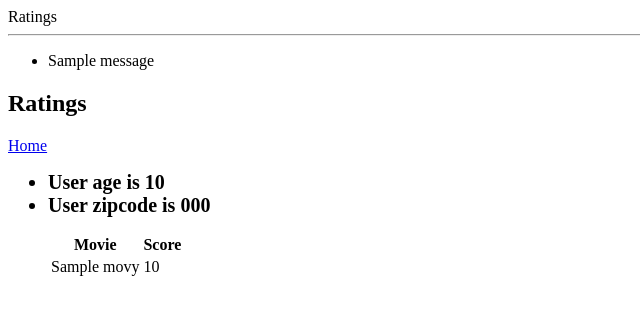
After one commit to DoriRunyon/Ratings-lab-exercise, a Flask app: page /users/1 in a window 1280 px wide. The commit adds this page. Shown: the top 315 px of the page, without its empty margins (0-640 px from the left). Run offline with Flask 2, Linux system fonts and the light colour scheme; tables that the repository leaves empty hold one stand-in row (values such as "Sample post"); one stand-in notice (Sample message) is shown.

Commit message:
Finished user detailsgit add templates/user_details.html !

```diff
--- a/server.py
+++ b/server.py
@@ -2,7 +2,7 @@
 
 from jinja2 import StrictUndefined
 
-from flask import Flask, render_template, redirect, request, flash, session
+from flask import Flask, render_template, redirect, request, flash, session, url_for
 from flask_debugtoolbar import DebugToolbarExtension
 
 from model import connect_to_db, db, User, Rating, Movie
@@ -22,6 +22,11 @@ app.jinja_env.undefined = StrictUndefined
 def index():
     """Homepage."""
 
+    if 'user' in session:
+        print session['user'], "LOOK HERE"
+
+
+
     return render_template("homepage.html")
 
 @app.route('/sign-in-form')
@@ -30,7 +35,7 @@ def sign_in_form():
 
     return render_template("sign_in.html")
 
-@app.route('/sign-in', methods=["POST"])
+@app.route('/sign-up', methods=["POST"])
 def sign_in():
     """Have the user signed in."""
 
@@ -46,9 +51,8 @@ def sign_in():
         db.session.add(user)
         db.session.commit()
 
-    print user, "TEST"
 
-    return "Success!"
+    return redirect('/login')
 
 @app.route('/login')
 def login():
@@ -58,7 +62,29 @@ def login():
 def logged_in():
     """Users with an account can login."""
 
-    pass
+    email = request.form.get("email")
+    password = request.form.get("password")
+
+
+    user = User.query.filter(User.email == email).first()
+
+
+    if user.password == password:
+        user_id = user.user_id
+        session['user'] = user_id
+        flash(("Hello %s, you are now logged in.") % email)
+        return redirect(('/users/%d') %user_id)
+
+    else:
+        return "Incorrect password. <a href='/login'>Try again.</a>"
+
+@app.route('/log-out')
+def logout():
+
+    del session['user']
+    flash("Goodbye, you are now logged out.")
+    return redirect('/')
+
 
 @app.route('/users')
 def user_list():
@@ -66,6 +92,32 @@ def user_list():
 
     users = User.query.all()
     return render_template("user_list.html", users=users)
+
+@app.route('/users/<int:user_id>')
+def user_page(user_id):
+    """Show details for individual user."""
+
+    user = User.query.get(user_id)
+    age = user.age
+    zipcode = user.zipcode
+    ratings = user.ratings
+
+    movie_titles = []
+    scores = []
+    for rating in ratings:
+        movie_title = Movie.query.get(rating.movie_id).title
+        movie_titles.append(movie_title)
+        movie_rating = rating.score
+        scores.append(movie_rating)
+
+    movie_scores = zip(movie_titles, scores)
+
+
+    return render_template("user_details.html",
+                            age=age,
+                            zipcode=zipcode,
+                            ratings=ratings,
+                            movie_scores=movie_scores)
 
 
 if __name__ == "__main__":
--- a/templates/base.html
+++ b/templates/base.html
@@ -8,7 +8,14 @@
   Ratings
   <hr>
 
+  <ul>
+    {% for message in get_flashed_messages() %}
+    <li>{{ message }}</li>
+    {% endfor %}
+  </ul>
+
   {% block content %} put your content here {% endblock %}
+
 
 </body>
 </html>
--- a/templates/sign_in.html
+++ b/templates/sign_in.html
@@ -2,8 +2,8 @@
 {% block content %}
 
 
-    <h1>Log In</h1>
-    <form action="/sign-in" method="POST">
+    <h1>Create a new account</h1>
+    <form action="/sign-up" method="POST">
       Enter Email<input type="text" name="email">
       <br>
       Enter Password<input type="text" name="password">
--- /dev/null
+++ b/templates/user_details.html
@@ -0,0 +1,28 @@
+{% extends 'base.html' %}
+{% block content %}
+
+    <h2>Ratings</h2>
+    <a href="/">Home</a>
+    <ul>
+      <li style="font-weight: bold; font-size: 20px">User age is {{ age }}</li>
+      <li style="font-weight: bold; font-size: 20px">User zipcode is {{ zipcode }}</li>
+      <p></p>
+      <p></p>
+      <table>
+        <thead>
+            <th>Movie</th>
+            <th>Score</th>
+        </thead>
+          {% for record in movie_scores %}
+          <tr>
+            <td>{{ record[0] }}</td>
+            <td>{{ record[1] }}</td>
+          </tr>
+          {% endfor %}
+  </table>
+
+
+    </ul>
+
+
+{% endblock %}
```
Also changed, not shown: templates/homepage.html (+9 -3 lines).
